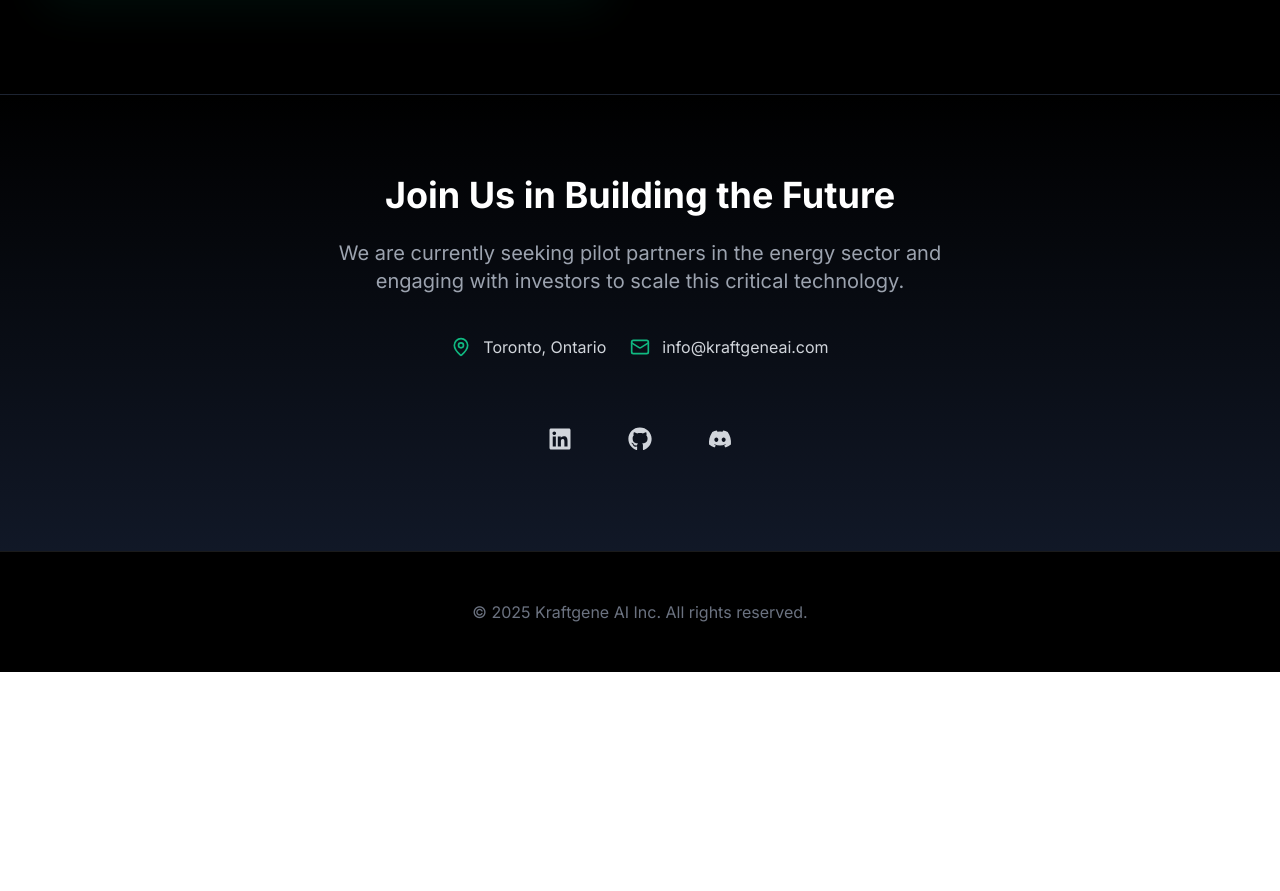
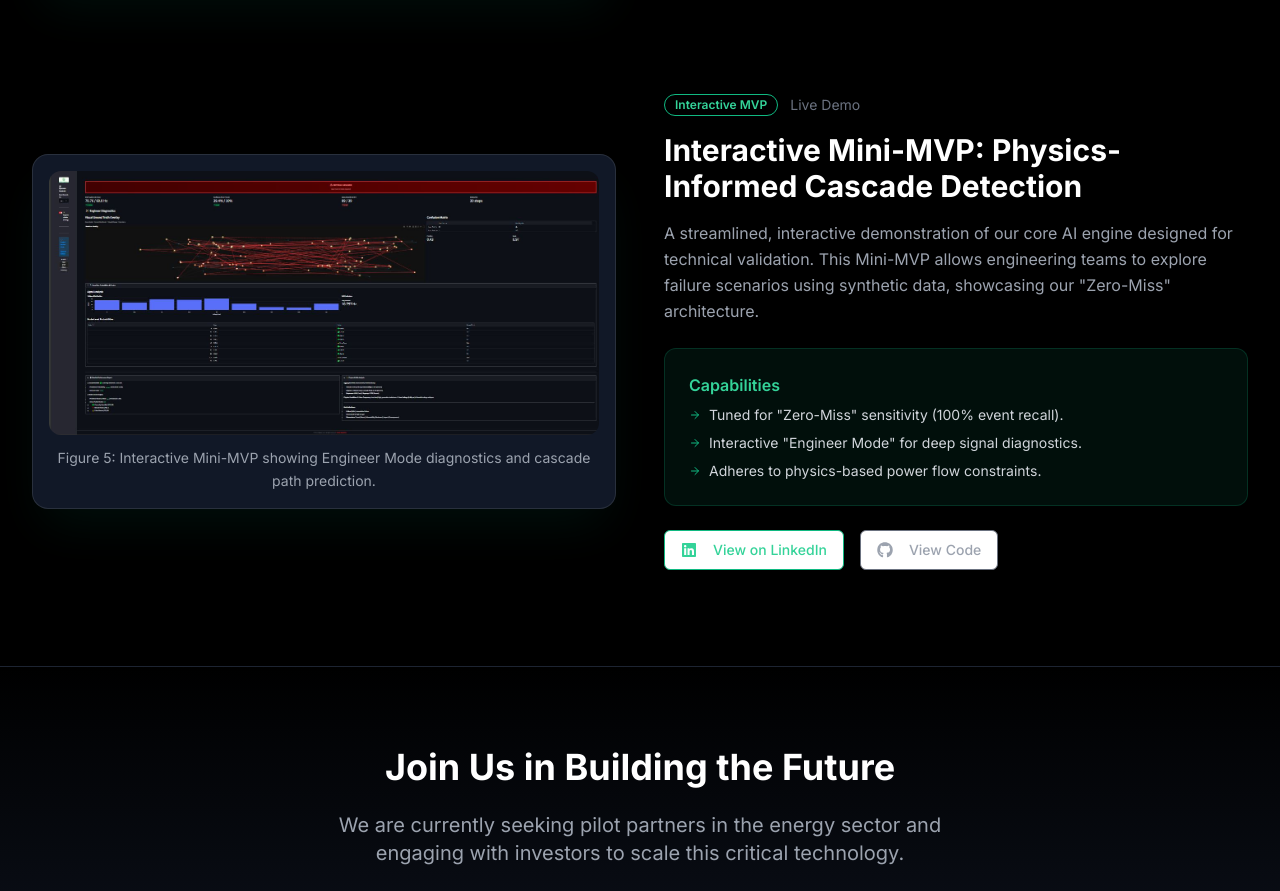
Before and after one commit to johnkidsm/v0-business-plan-latex, a Next.js app: page / in a window 1280 px wide. Shown: the part 6820-7711 px from the top of the page. Before the commit the page ends 7492 px from the top, so only its background shows below. Built offline with nearby package versions, Linux system fonts and the light colour scheme.

Commit message:
Fix image paths to include public folder

```diff
--- a/app/page.tsx
+++ b/app/page.tsx
@@ -576,7 +576,57 @@ These visual insights serve as dynamic inputs for our failure analysis, predicti
                 </div>
               </div>
             </div>
+{/* Research Item 5: Mini-MVP */}
+             <div className="grid lg:grid-cols-2 gap-8 md:gap-12 items-center">
 
+              {/* ITEM 5 FIGURE & CAPTION */}
+              <div className="rounded-2xl border border-white/10 shadow-2xl shadow-emerald-900/20 bg-gray-900 p-2 md:p-4">
+                <Image
+                  src="/images/screenshot1.JPG"
+                  alt="Mini-MVP Dashboard"
+                  width={800} height={600}
+                  className="w-full h-auto rounded-xl"
+                />
+                 <p className="text-gray-400 text-sm mt-3 text-center leading-relaxed px-2">
+                    Figure 5: Interactive Mini-MVP showing Engineer Mode diagnostics and cascade path prediction.
+                  </p>
+
+              </div>
+
+               <div className="order-2 lg:order-2">
+                <div className="flex items-center space-x-3 mb-4">
+                  <Badge variant="outline" className="border-emerald-500 text-emerald-400">Interactive MVP</Badge>
+                  <span className="text-gray-500 text-sm">Live Demo</span>
+                </div>
+                <h3 className="text-2xl md:text-3xl font-bold text-white mb-4">Interactive Mini-MVP: Physics-Informed Cascade Detection</h3>
+                <p className="text-gray-400 mb-6 leading-relaxed">
+                   A streamlined, interactive demonstration of our core AI engine designed for technical validation. This Mini-MVP allows engineering teams to explore failure scenarios using synthetic data, showcasing our "Zero-Miss" architecture.
+                </p>
+
+                {/* Impact Box */}
+                <div className="p-6 bg-emerald-900/20 border border-emerald-500/20 rounded-xl mb-6">
+                  <h4 className="text-emerald-400 font-semibold mb-2">Capabilities</h4>
+                  <ul className="space-y-2 text-gray-300 text-sm">
+                    <li className="flex items-center"><ArrowRight className="h-3 w-3 text-emerald-500 mr-2" /> Tuned for "Zero-Miss" sensitivity (100% event recall).</li>
+                    <li className="flex items-center"><ArrowRight className="h-3 w-3 text-emerald-500 mr-2" /> Interactive "Engineer Mode" for deep signal diagnostics.</li>
+                    <li className="flex items-center"><ArrowRight className="h-3 w-3 text-emerald-500 mr-2" /> Adheres to physics-based power flow constraints.</li>
+                  </ul>
+                </div>
+
+                <div className="flex gap-4">
+                  <Link href="https://www.linkedin.com/feed/update/urn:li:activity:7407573580798083072" target="_blank" className="w-full sm:w-auto">
+                    <Button variant="outline" className="w-full sm:w-auto border-emerald-500 text-emerald-400 hover:bg-emerald-500 hover:text-black transition-colors">
+                      <FaLinkedin className="w-4 h-4 mr-2"/> View on LinkedIn
+                    </Button>
+                  </Link>
+                  <Link href="https://github.com/KraftgeneAI/Mini-MVP" target="_blank" className="w-full sm:w-auto">
+                    <Button variant="outline" className="w-full sm:w-auto border-gray-500 text-gray-400 hover:bg-white hover:text-black transition-colors">
+                      <FaGithub className="w-4 h-4 mr-2"/> View Code
+                    </Button>
+                  </Link>
+                </div>
+              </div>
+            </div>
           </div>
         </div>
       </section>
```
Also changed, not shown: public/images/screenshot1.JPG (added).
